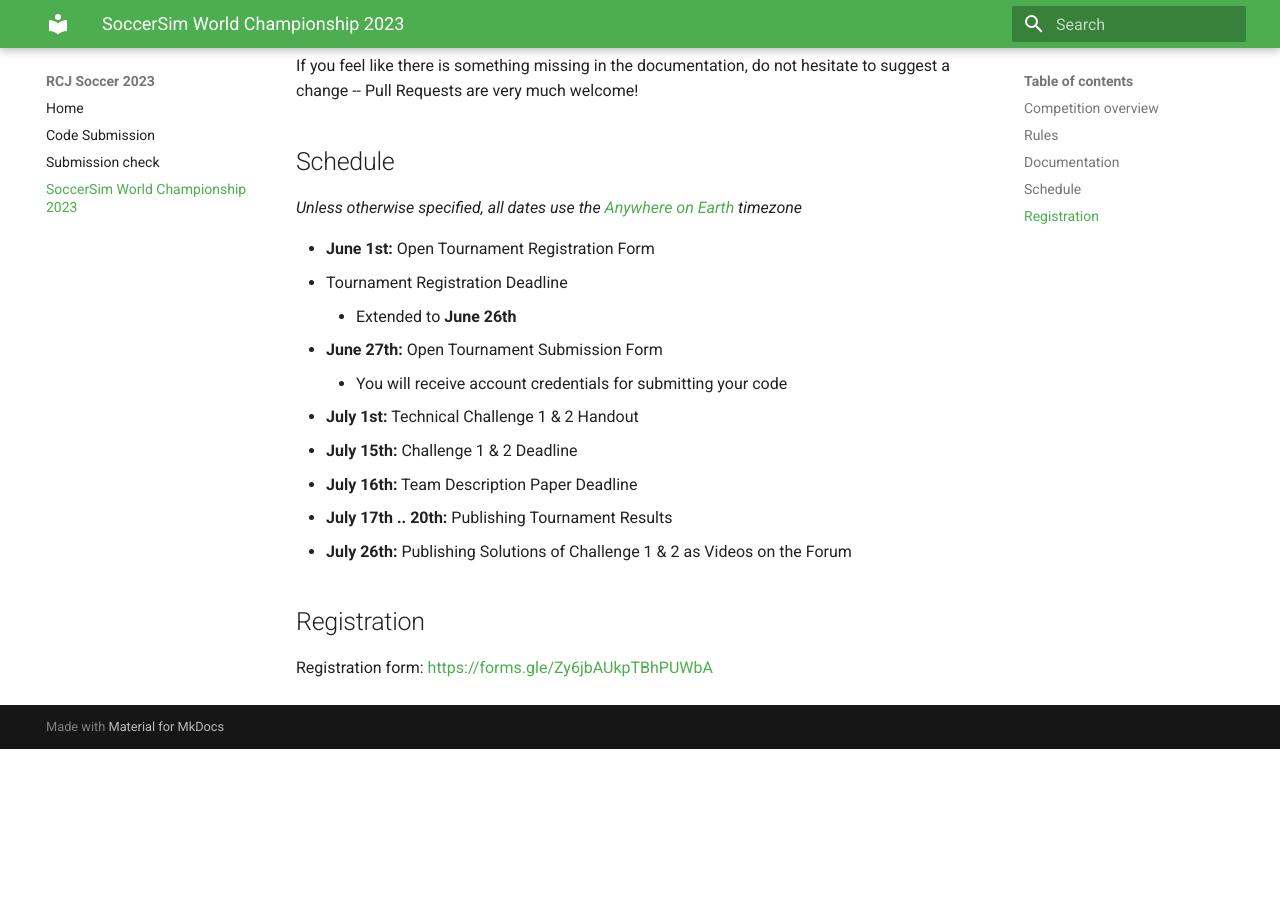
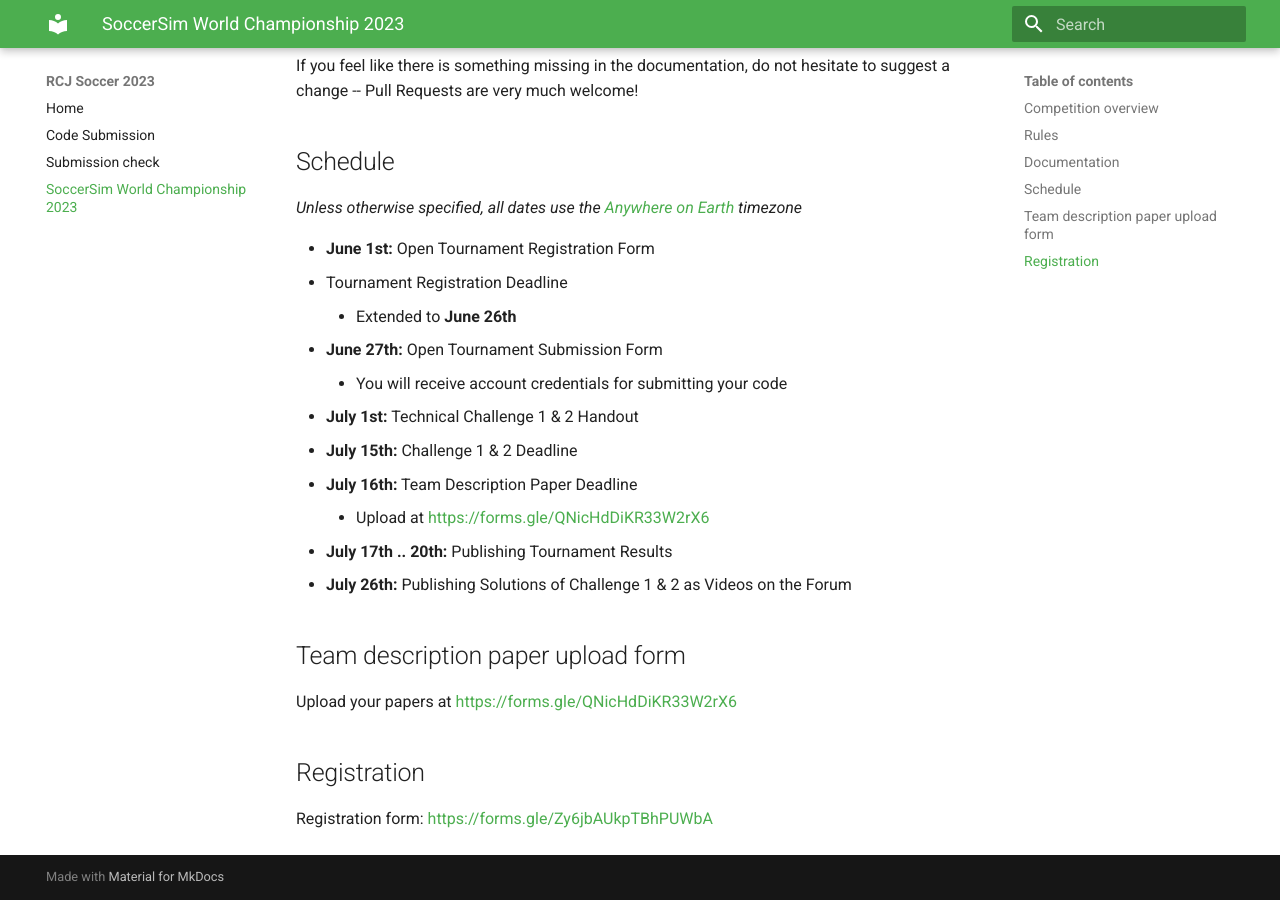
Before and after one commit to robocup-junior/soccer-2023, an MkDocs documentation site: the page built from docs/world-competition.md, in a window 1280 px wide and 900 px high, scrolled down 1243 px. Built offline with MkDocs 1.6.1 and Material for MkDocs 9.7.7, drawn with Linux system fonts in a browser that asks for light colours; before the commit the page ends 1992 px from its top, so only the background shows below that.

Commit message:
Add TDP upload form
Signed-off-by: Adrian Matejov <ado.matejov@gmail.com>

```diff
--- a/docs/world-competition.md
+++ b/docs/world-competition.md
@@ -62,8 +62,13 @@
 * **July 1st:** Technical Challenge 1 & 2 Handout
 * **July 15th:** Challenge 1 & 2 Deadline
 * **July 16th:** Team Description Paper Deadline
+    * Upload at [https://forms.gle/QNicHdDiKR33W2rX6](https://forms.gle/QNicHdDiKR33W2rX6)
 * **July 17th .. 20th:** Publishing Tournament Results
 * **July 26th:** Publishing Solutions of Challenge 1 & 2 as Videos on the Forum
+
+## Team description paper upload form
+
+Upload your papers at [https://forms.gle/QNicHdDiKR33W2rX6](https://forms.gle/QNicHdDiKR33W2rX6)
 
 ## Registration
 
```
